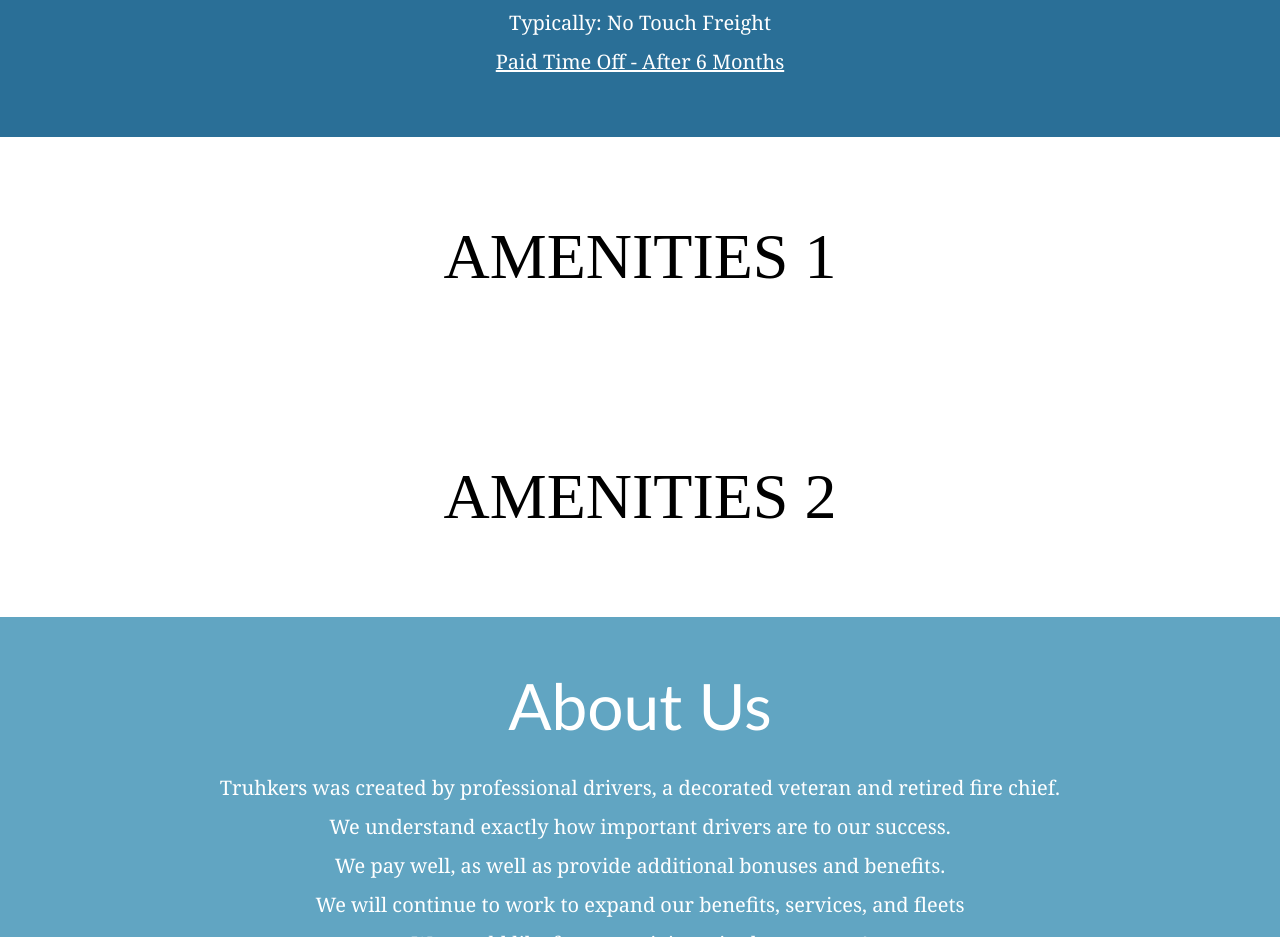
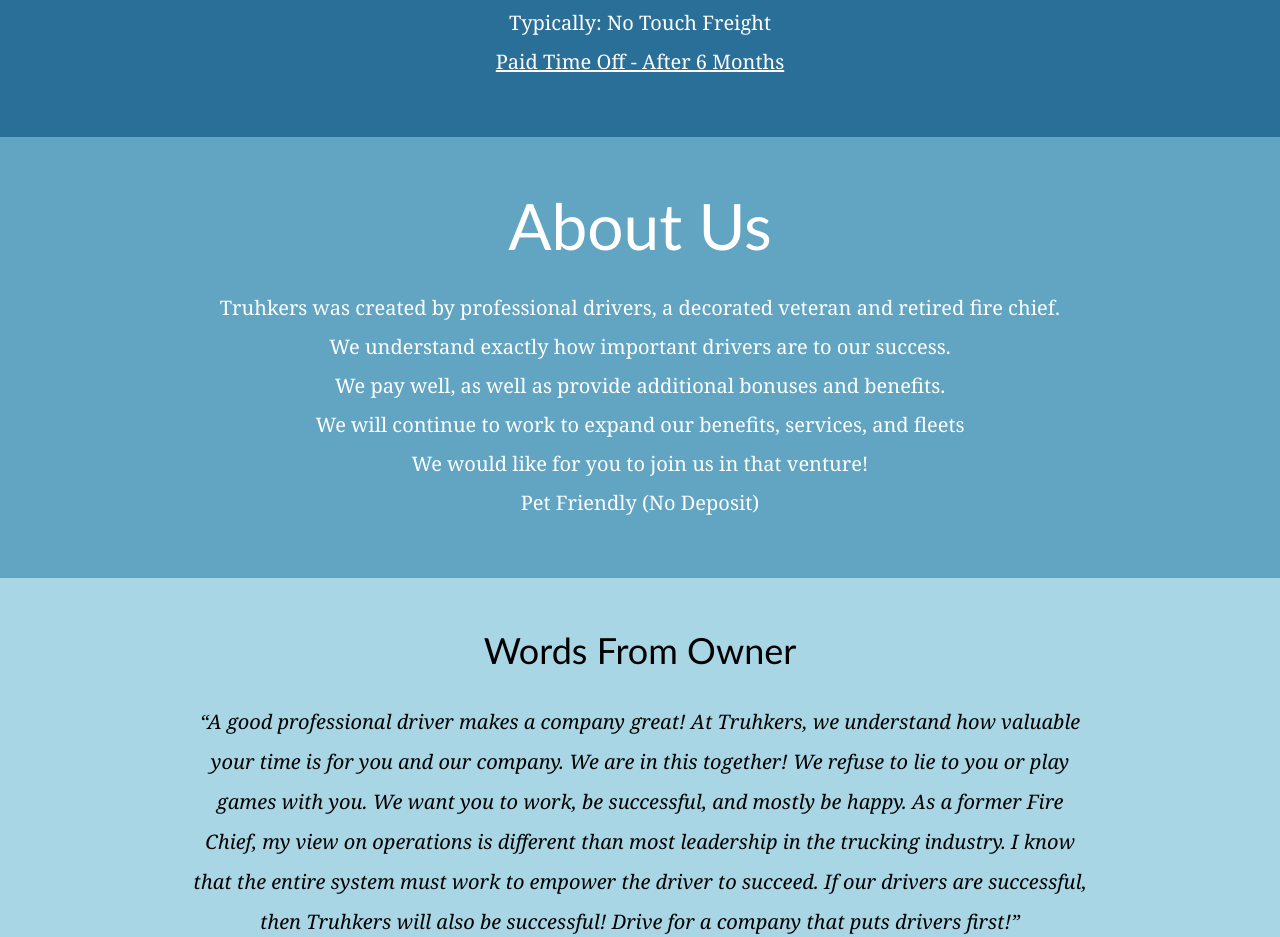
Before and after one commit to zzik/David-Rework, a plain HTML site: page index.html in a window 1280 px wide. Shown: the part 1182-2119 px from the top of the page. Drawn offline with Linux system fonts and the light colour scheme.

Commit message:
Update style.css

```diff
--- a/style.css
+++ b/style.css
@@ -95,7 +95,8 @@
 }
 
 .amenities-one{
-    display: flex;
+    display: none;
+    /*display: flex;*/
     justify-content: center;
     align-items: center;
     /*text-align: center;*/
@@ -103,7 +104,8 @@
     height: 30vh;
 }
 .amenities-two{
-    display: flex;
+    display: none;
+    /*display: flex;*/
     justify-content: center;
     align-items: center;
     width: 100%;
```
